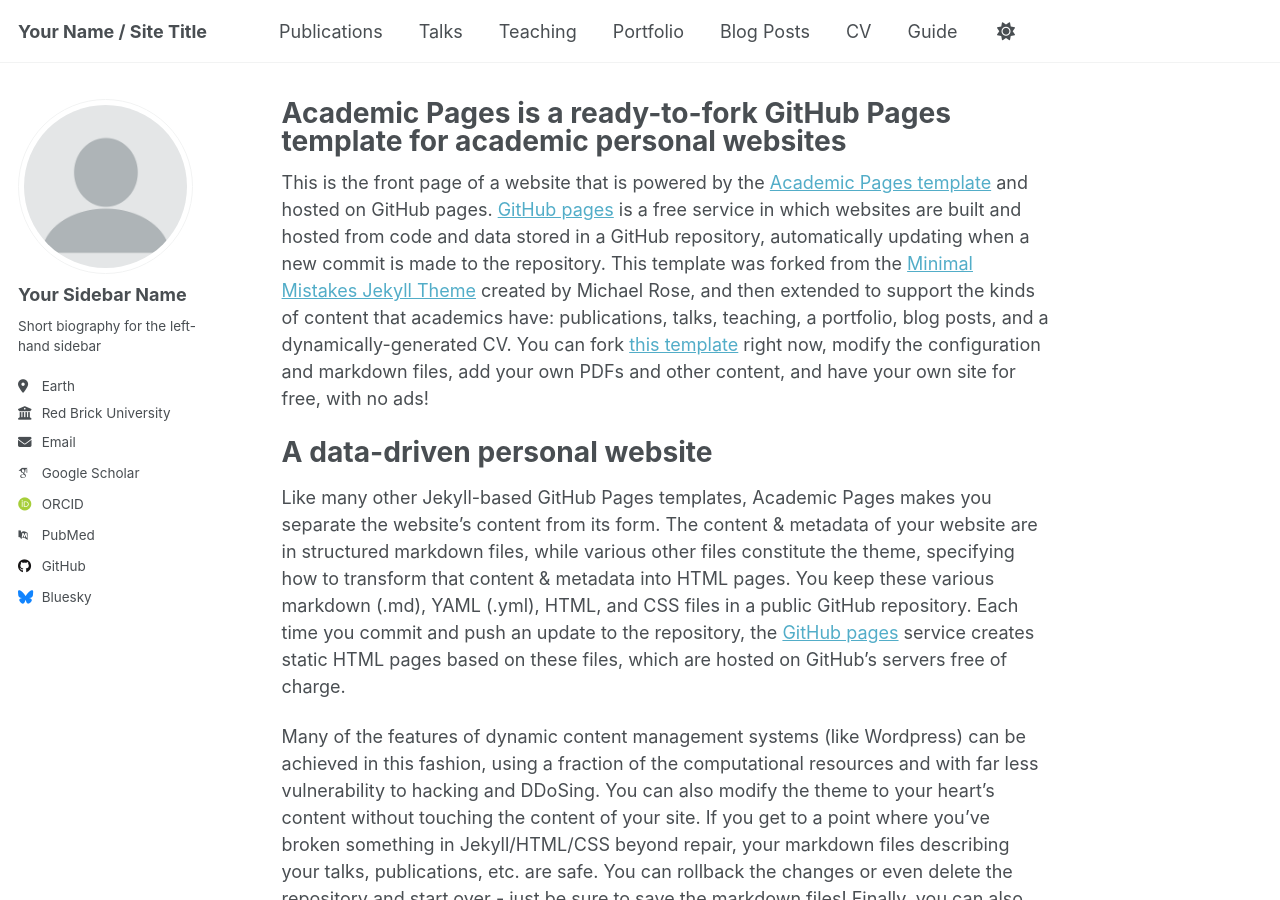
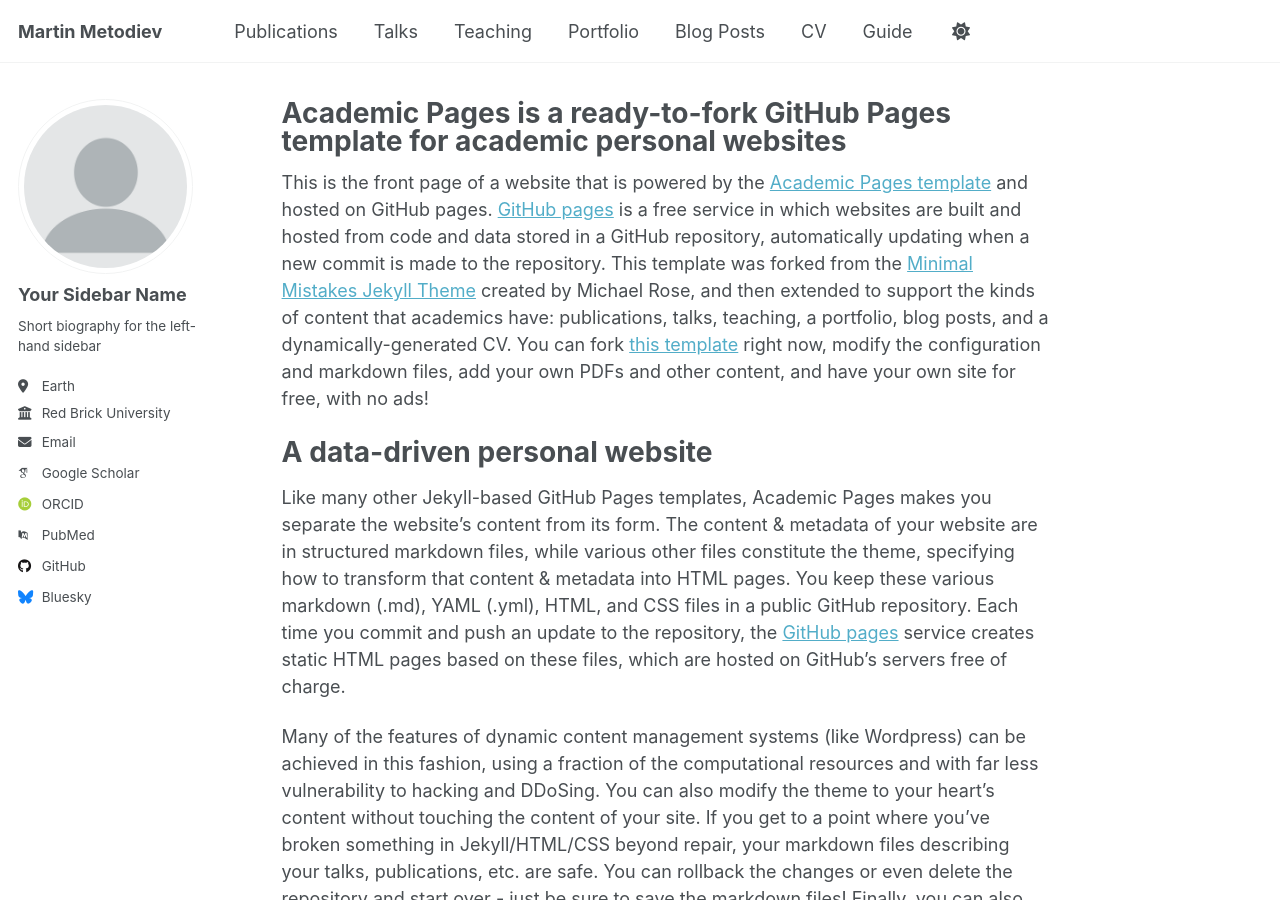
Before and after one commit to m-metodiev/m-metodiev.github.io, a Jekyll site: the page built from _pages/about.md, in a window 1280 px wide and 900 px high. Built offline with Jekyll 4.4.1, drawn with Linux system fonts in a browser that asks for light colours; some web fonts are replaced.

Commit message:
Update _config.yml

```diff
--- a/_config.yml
+++ b/_config.yml
@@ -9,7 +9,7 @@
 # Basic Site Settings
 locale                   : "en-US"
 site_theme               : "default"
-title                    : "Your Name / Site Title"
+title                    : "Martin Metodiev"
 title_separator          : "-"
 name                     : &name "Your Name"
 description              : &description "personal description"
```
